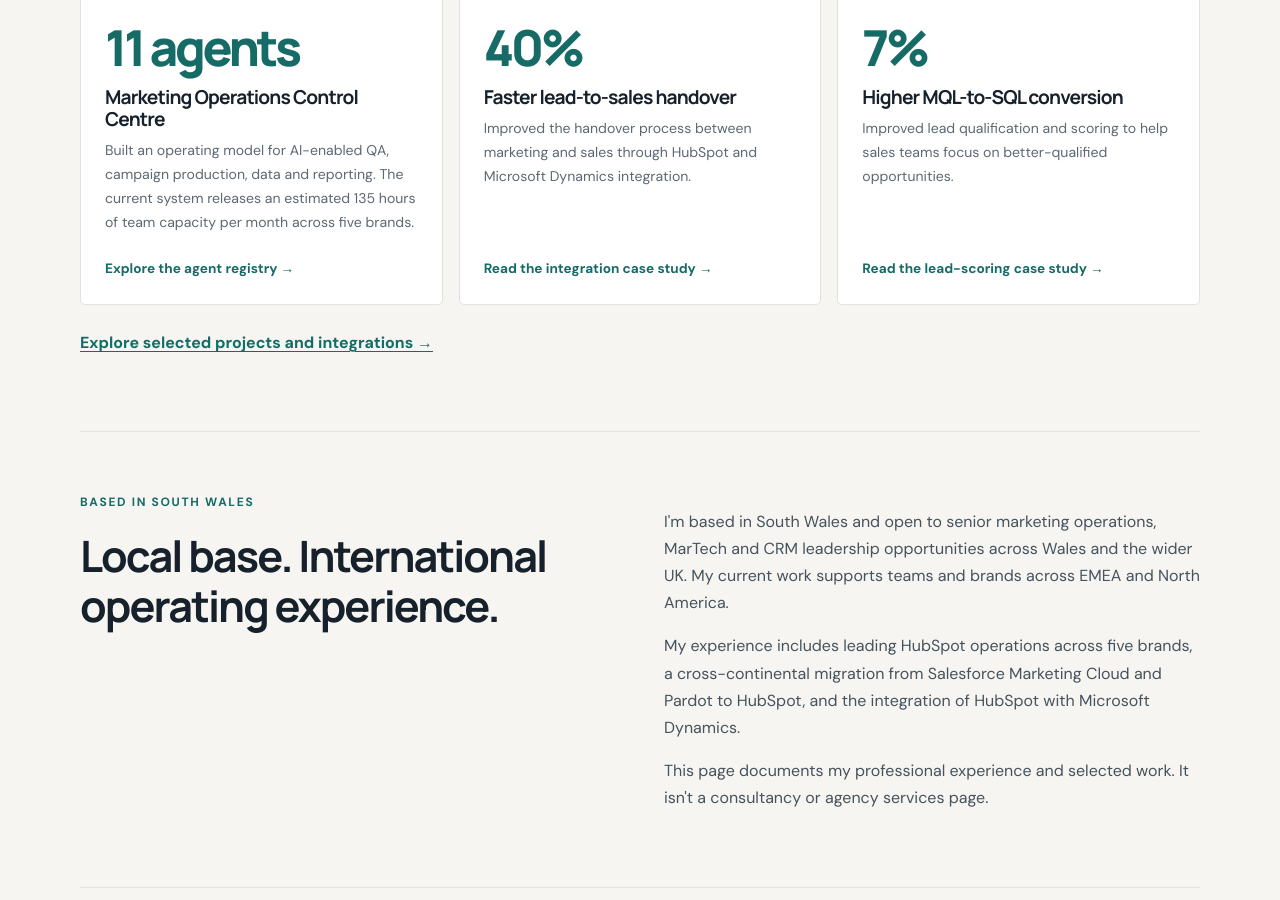
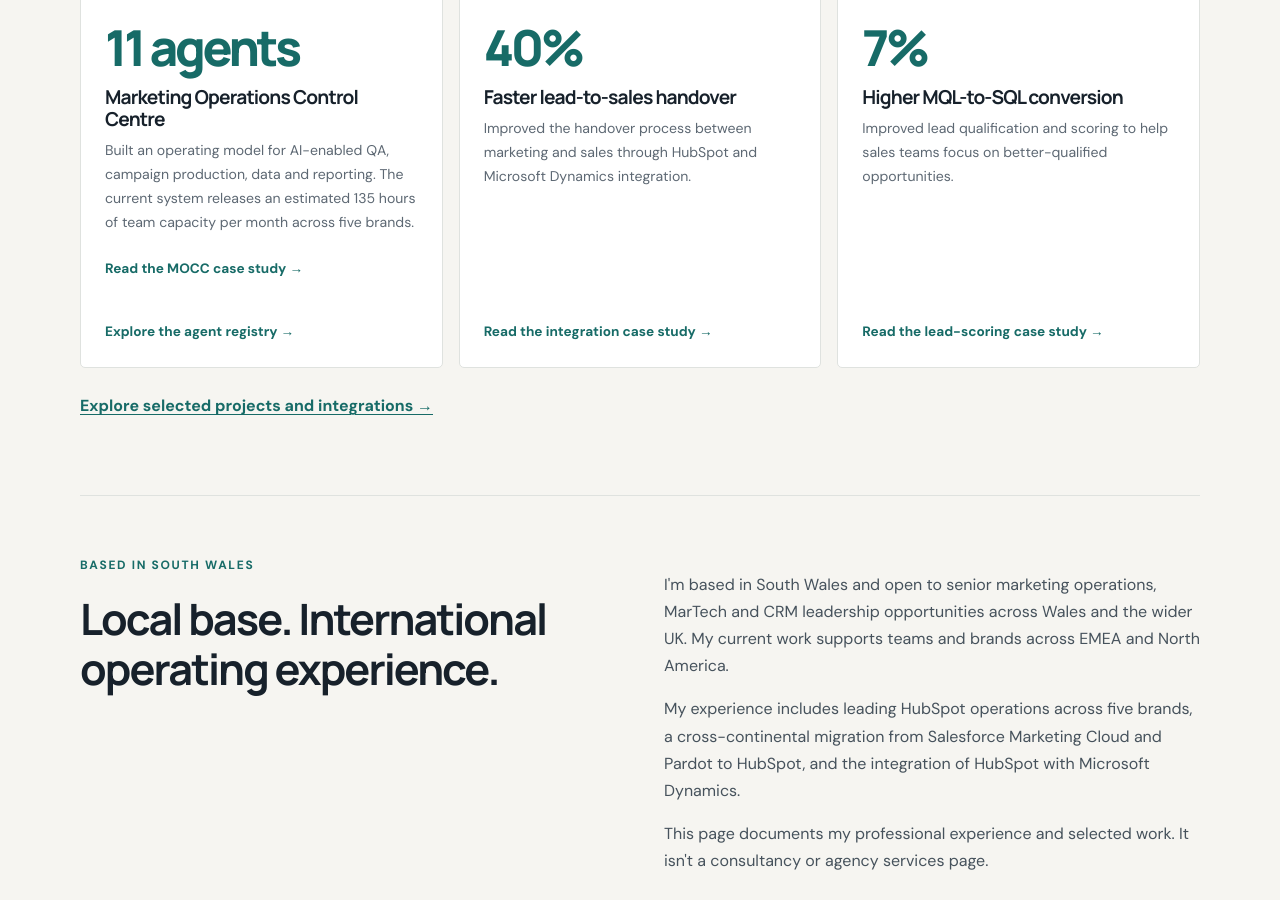
Before and after one commit to georgefwmurray/Marketing-Operations-Control-Centre, a Jekyll site: the page built from HubSpot-Expert-South-Wales.md, in a window 1280 px wide and 900 px high, scrolled down 2416 px. Built offline with Jekyll 4.4.1, drawn with Linux system fonts in a browser that asks for light colours.

Commit message:
Link HubSpot page to MOCC case study

```diff
--- a/HubSpot-Expert-South-Wales.md
+++ b/HubSpot-Expert-South-Wales.md
@@ -88,7 +88,7 @@ permalink: /HubSpot-Expert-South-Wales.html
       <strong class="project-result">11 agents</strong>
       <h3>Marketing Operations Control Centre</h3>
       <p>Built an operating model for AI-enabled QA, campaign production, data and reporting. The current system releases an estimated 135 hours of team capacity per month across five brands.</p>
-      <a class="text-link" href="/Agent-Registry.html">Explore the agent registry →</a>
+      <a class="text-link" href="/How-to-Build.html">Read the MOCC case study →</a><br><a class="text-link" href="/Agent-Registry.html">Explore the agent registry →</a>
     </article>
     <article class="featured-project">
       <span class="project-category">CRM integration</span>
```
